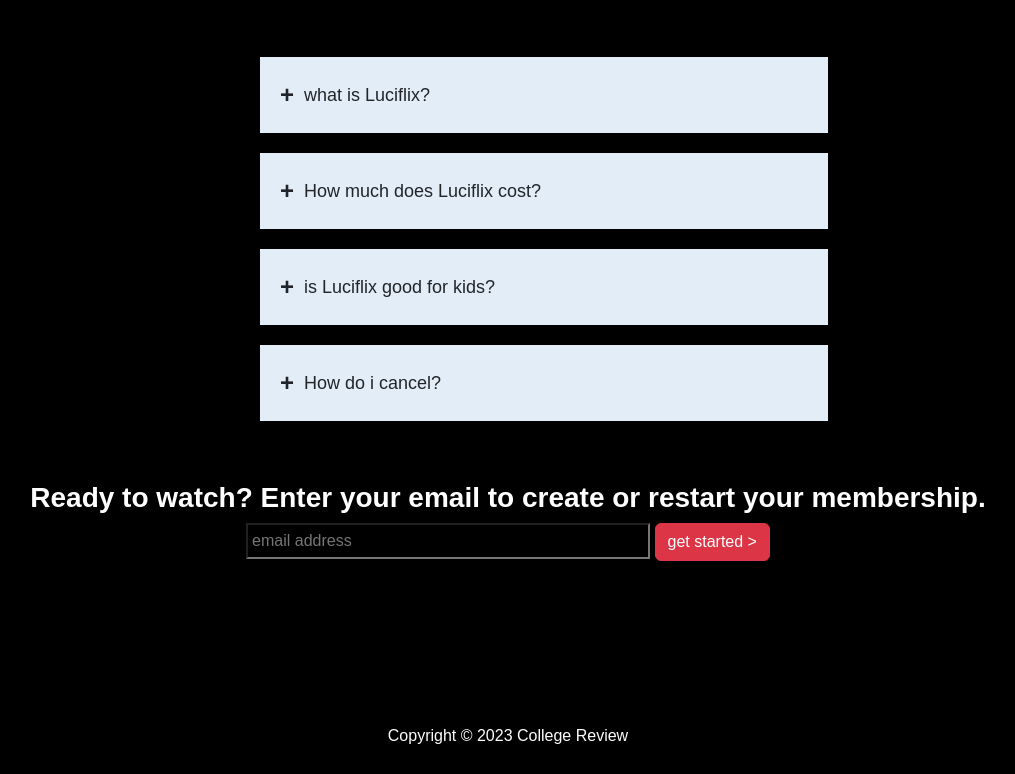
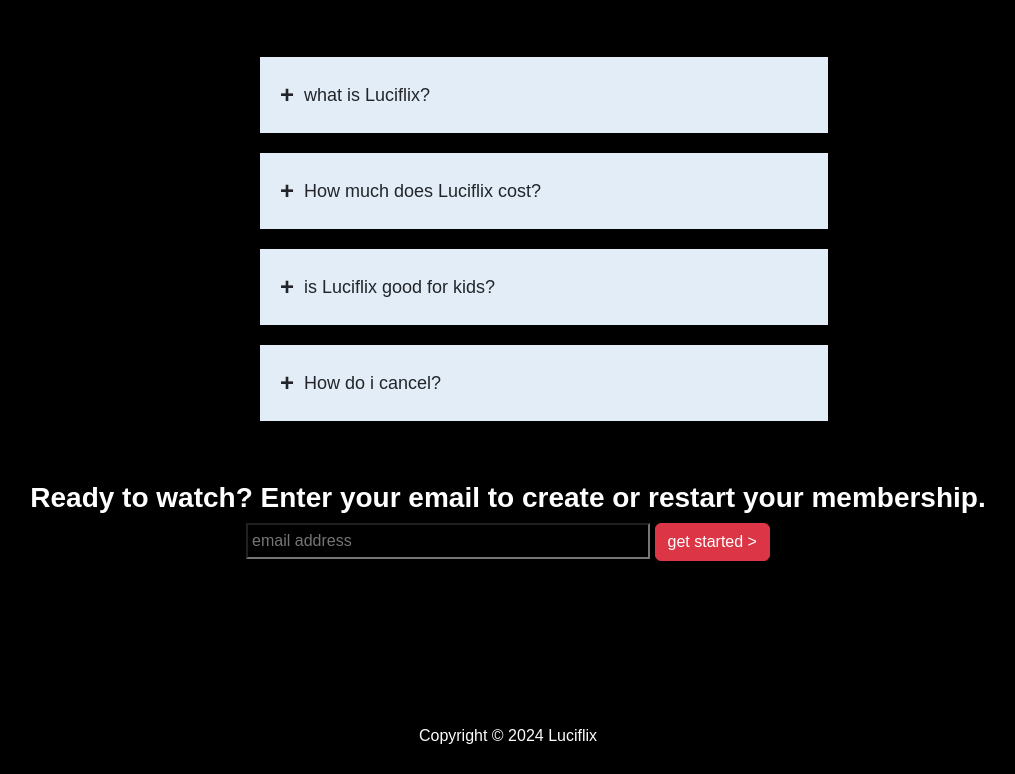
Before and after one commit to me-luci/luciflix, a plain HTML site: page index.html in a window 1280 px wide. Shown: the part 2774-3548 px from the top of the page, without its empty margins (132-1147 px from the left). Drawn offline with nearby package versions, Linux system fonts and the light colour scheme.

Commit message:
first commit

```diff
--- a/index.html
+++ b/index.html
@@ -113,7 +113,7 @@
         <div class="dd"><input class="box" type="email" placeholder="email address" size="40" style="padding: 4px;"> <button type="button" class="btn btn-danger">get started ></button></div>
     </section>
     <footer>
-        <p>Copyright © 2023 College Review</p>
+        <p>Copyright © 2024 Luciflix</p>
       </footer>
 </body>
 </html>
```
Also changed, not shown: 1 other file.
